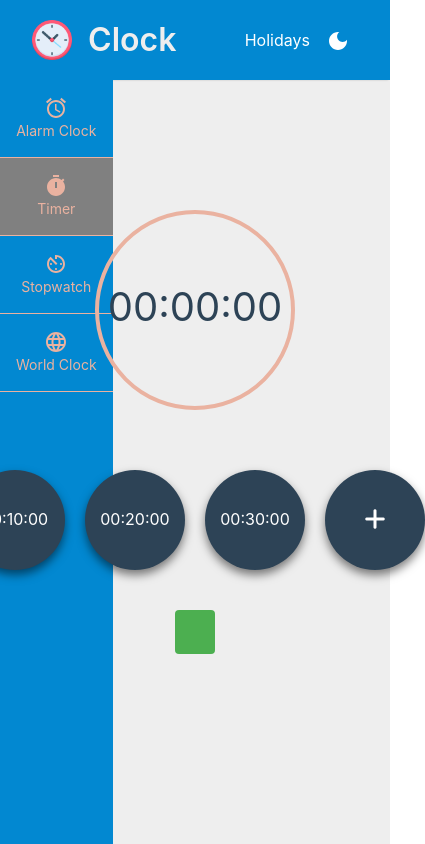
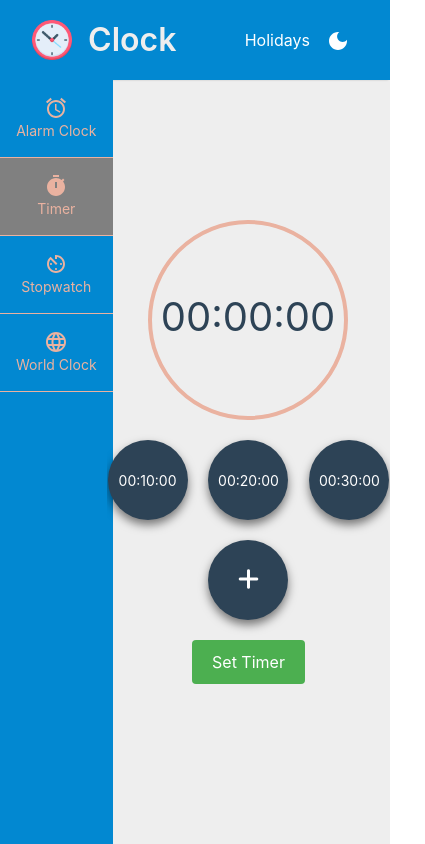
Before and after one commit to subayeel/clock, a React (Create React App) app: page /timer in a window 390 px wide. Shown: the whole page, 425 px wide, since content can reach past the window. Built offline with nearby package versions, Linux system fonts and the light colour scheme; some icons are missing.

Commit message:
Added functionality for delete and play button for past timers

```diff
--- a/src/Components/Timer.jsx
+++ b/src/Components/Timer.jsx
@@ -1,4 +1,4 @@
-import React, { useState, useRef, useCallback } from "react";
+import React, { useState, useRef, useCallback, useContext } from "react";
 import "../styles/Timer.css";
 import Modal from "react-modal";
 import tenBeepSound from "../Assets/Audio/tenSecBeep.mp3";
@@ -7,8 +7,11 @@ import buzzerSound from "../Assets/Audio/buzzer.mp3";
 import { CircularProgressbar } from "react-circular-progressbar";
 import "react-circular-progressbar/dist/styles.css";
 import { MDBTable, MDBTableHead, MDBTableBody } from "mdb-react-ui-kit";
+import { ThemeContext } from "../Context/ThemeProvider";
+import { margin } from "@mui/system";
 
 const Timer = () => {
+  const { dark, setDark } = useContext(ThemeContext);
   const [isOpen, setIsOpen] = useState(false);
   const [modalContext, setModalContext] = useState(null);
   const [hours, setHours] = useState("00");
@@ -24,6 +27,8 @@ const Timer = () => {
   const threeBeep = new Audio(threeBeepSound);
   const buzzer = new Audio(buzzerSound);
   const progressRef = useRef(100);
+  const [pastTimers, setPastTimers] = useState([]);
+  const visiblePastTimers = pastTimers.filter((timer) => timer.visible);
   const [presetTimers, setPresetTimers] = useState([
     {
       id: 1,
@@ -70,11 +75,47 @@ const Timer = () => {
     setPresetTimers((prevTimers) => [...prevTimers, newPresetTimer]);
   };
 
+  const handlePastTimer = (totalSeconds) => {
+    const exists = pastTimers.some(
+      (pastTime) => pastTime.timeInSeconds === totalSeconds && pastTime.visible === true
+    );
+    console.log("EXIST: ",exists)
+    if (!exists ) {
+      const newPastTimer = {
+        id: pastTimers.length + 1,
+        timeInSeconds: totalSeconds,
+        visible: true,
+      };
+      setPastTimers((prevTimers) => [...prevTimers, newPastTimer]);
+    }
+  };
+
+  const handlePastTime = (event, pastTimer) => {
+    if (event.target.className.includes("fa-circle-play")) {
+      setTotalSeconds(pastTimer.timeInSeconds);
+      setSubmitted(true);
+      // if (timerActive) {
+      //   setTotalSeconds(pastTimer.timeInSeconds);
+      //   setSubmitted(true);
+      // }
+    } else {
+      setPastTimers((prevTimers) =>
+        prevTimers.map((timer) =>
+          timer.id === pastTimer.id
+            ? { ...timer, visible: !timer.visible }
+            : timer
+        )
+      );
+    }
+  };
+
   const resetTimer = (event) => {
     event.preventDefault();
     clearInterval(timerInterval);
     setTotalSeconds(0);
     setSelectedOption("");
+    setTimerActive(false);
+    progressRef.current = 100;
     setSubmitted(false);
   };
 
@@ -100,13 +141,18 @@ const Timer = () => {
   const handleSubmit = (event) => {
     event.preventDefault();
     // const totalSeconds = parseInt(hours) * 3600 + parseInt(minutes) * 60 + parseInt(seconds);
+    if (timerActive && submitted) {
+      progressRef.current = 100;
       startTimer(totalSeconds);
+    } else {
+      startTimer(totalSeconds);
+    }
   };
 
   const startTimer = (totalSeconds) => {
     setTotalSeconds(totalSeconds);
     setTimerActive(true);
-
+    handlePastTimer(totalSeconds);
     // Start the timer countdown
     const interval = setInterval(() => {
       setTotalSeconds((prevTime) => {
@@ -132,8 +178,7 @@ const Timer = () => {
           threeBeep.play();
         } else if (newTime > 3 && newTime <= 10) {
           tenBeep.play();
-        }
-        console.log(totalSeconds); // Threshold value below which the progress bar appears filled
+        } // Threshold value below which the progress bar appears filled
         return newTime >= 0 ? newTime : 0;
       });
     }, 1000);
@@ -152,11 +197,15 @@ const Timer = () => {
 
   const handleOptionChange = (presetTimer) => {
     const selectedValue = presetTimer.id;
+    console.log("SO: ", selectedOption);
+    console.log("SV: ", selectedValue);
     if (selectedOption === selectedValue) {
       setSelectedOption("");
       setTotalSeconds(0);
       setSubmitted(false);
+      setTimerActive(false);
     } else {
+      console.log("ACTIVE TIMER: ", timerActive);
       setSelectedOption(selectedValue);
       setTotalSeconds(parseInt(presetTimer.totalSeconds));
       setSubmitted(true);
@@ -165,8 +214,8 @@ const Timer = () => {
 
   return (
     <>
+      <div className="main-container">
         <div className="main-timer-container">
-        {/* {submitted && <p className="timer-title">{title}</p>} */}
           <div className="progress-bar">
             {submitted ? (
               <div className="progress-bar-container">
@@ -177,7 +226,7 @@ const Timer = () => {
                   strokeWidth={2}
                   styles={{
                     path: {
-                    stroke: totalSeconds <= 3 ? "red" : "var(--darkBlue)",
+                      stroke: totalSeconds <= 3 && "red",
                     },
                   }}
                 />
@@ -197,11 +246,15 @@ const Timer = () => {
             {presetTimers.map((presetTimer) => (
               <>
                 <label
+                  // style={{backgroundColor: dark ? "": "#0288D1"}}
                   htmlFor={`preset-${presetTimer.id}`}
                   className={`preset-label ${
-                  selectedOption === presetTimer.id && submitted ? "active" : ""
+                    selectedOption === presetTimer.id && submitted
+                      ? "active"
+                      : ""
                   }`}
                   key={presetTimer.id}
+                  data-text={formatTime(presetTimer.totalSeconds)}
                 >
                   <input
                     type="checkbox"
@@ -211,10 +264,7 @@ const Timer = () => {
                     onChange={() => handleOptionChange(presetTimer)}
                     hidden
                   />
-                {/* <label htmlFor={`preset-${presetTimer.id}`}>
-                  {formatTime(presetTimer.totalSeconds)}
-                </label> */}
-                {formatTime(presetTimer.totalSeconds)}
+                  {/* {formatTime(presetTimer.totalSeconds)} */}
                 </label>
               </>
             ))}
@@ -225,7 +275,7 @@ const Timer = () => {
               <div className="add-btn">
                 <span>
                   <i
-                  class="fa-sharp fa-solid fa-plus"
+                    className="fa-sharp fa-solid fa-plus"
                     style={{ color: "#ffffff" }}
                   ></i>
                 </span>
@@ -239,18 +289,27 @@ const Timer = () => {
                   <div>
                     <button onClick={resetTimer} className="timer-btn">
                       <i
-                      class="fa-sharp fa-solid fa-arrow-rotate-left fa-xl"
+                        className="fa-sharp fa-solid fa-arrow-rotate-left fa-xl"
                         style={{ color: "#ffffff" }}
                       ></i>
                     </button>
                   </div>
                   <div>
+                    {timerActive ? (
                       <button onClick={handleSubmit} className="timer-btn">
                         <i
-                      class="fa-sharp fa-regular fa-circle-play fa-xl"
+                          className="fa-solid fa-pause"
                           style={{ color: "#ffffff" }}
                         ></i>
                       </button>
+                    ) : (
+                      <button onClick={handleSubmit} className="timer-btn">
+                        <i
+                          className="fa-sharp fa-regular fa-circle-play fa-xl"
+                          style={{ color: "#ffffff" }}
+                        ></i>
+                      </button>
+                    )}
                   </div>
                 </div>
               </>
@@ -261,8 +320,9 @@ const Timer = () => {
                     className="timer-btn"
                     onClick={() => handleOpenModal("settimer")}
                   >
+                    Set Timer
                     <i
-                    class="fa-sharp fa-regular fa-timer fa-xl"
+                      className="fa-sharp fa-regular fa-timer"
                       style={{ color: "#ffffff" }}
                     ></i>
                   </button>
@@ -270,7 +330,46 @@ const Timer = () => {
               </>
             )}
           </div>
-
+          <div className="pastTimerTable">
+            {visiblePastTimers.length > 0 && (
+              <MDBTable responsive hover>
+                <MDBTableHead dark>
+                  <tr>
+                    <th scope="col">Time</th>
+                    <th scope="col">Action</th>
+                  </tr>
+                </MDBTableHead>
+                <MDBTableBody>
+                  {visiblePastTimers
+                    .slice()
+                    .reverse()
+                    .map((pastTimer, index) => (
+                      <>
+                        <tr>
+                          <td>{formatTime(pastTimer.timeInSeconds)}</td>
+                          <td>
+                            <i
+                              onClick={(event) =>
+                                handlePastTime(event, pastTimer)
+                              }
+                              className="fa-sharp fa-regular fa-circle-play"
+                            ></i>
+                            <i
+                              onClick={(event) =>
+                                handlePastTime(event, pastTimer)
+                              }
+                              style={{ marginLeft: "10px" }}
+                              className="fa-solid fa-trash"
+                            ></i>
+                          </td>
+                        </tr>
+                      </>
+                    ))}
+                </MDBTableBody>
+              </MDBTable>
+            )}
+          </div>
+        </div>
       </div>
 
       <Modal
--- a/src/styles/Timer.css
+++ b/src/styles/Timer.css
@@ -7,28 +7,21 @@
   margin: 0;
 }
 
-.main-timer-container {
-  position: absolute;
-  top: 50%;
-  left: 50%;
-  transform: translate(-50%, -50%);
+.main-container {
+  width: 100%;
+  display: grid;
+  place-items: center;
+  place-content: center;
 }
 
-.main-timer-container div {
-  margin: 20px 0;
-}
-
-.timer-btn {
-  text-align: center;
-}
-
-.timer-title {
-  text-align: center;
-}
-
-.btn-container {
+.main-timer-container {
   display: flex;
   justify-content: center;
+  align-items: center;
+  flex-direction: column;
+  margin-top: auto;
+  gap: 20px;
+  overflow: auto;
 }
 
 .timer-btn {
@@ -45,7 +38,17 @@
   display: flex;
   justify-content: space-around;
   align-items: center;
+  flex-wrap: wrap;
   gap: 20px;
+}
+
+.preset-label::after {
+  content: attr(data-text);
+  color: #fff;
+  position: absolute;
+  top: 50%;
+  left: 50%;
+  transform: translate(-50%, -50%);
 }
 
 .progress-bar {
@@ -59,9 +62,8 @@
   border-radius: 50%;
   text-align: center;
   position: relative;
-  padding: 37px 12px;
+  /* padding: 37px 12px; */
   background-color: var(--darkBlue);
-  color: #fff;
   box-shadow: 0px 5px 10px 0px rgba(0, 0, 0, 0.5);
   width: 100px;
   height: 100px;
@@ -79,6 +81,8 @@
   top: 50%;
   left: 50%;
   transform: translate(-50%, -50%);
+  margin: auto;
+  padding: auto;
   font-size: 24px;
 }
 
@@ -93,6 +97,10 @@ select {
   display: inline-block;
   width: 80px; /* Adjust the width as needed */
   margin-right: 10px; /* Add spacing between the dropdowns */
+}
+
+.pastTimerTable {
+  width: 100%;
 }
 
 .progress-bar-container {
@@ -252,3 +260,21 @@ select {
   border: none;
   border-radius: 4px;
 }
+
+@media only screen and (max-width: 450px) {
+  .preset > label,
+  .preset > div {
+    width: 80px;
+    height: 80px;
+    font-size: 14px;
+  }
+}
+
+@media only screen and (max-width: 330px) {
+  .preset > label,
+  .preset > div {
+    width: 60px;
+    height: 60px;
+    font-size: 10px;
+  }
+}
```
Lines whose indentation alone changed are shown as unchanged.
